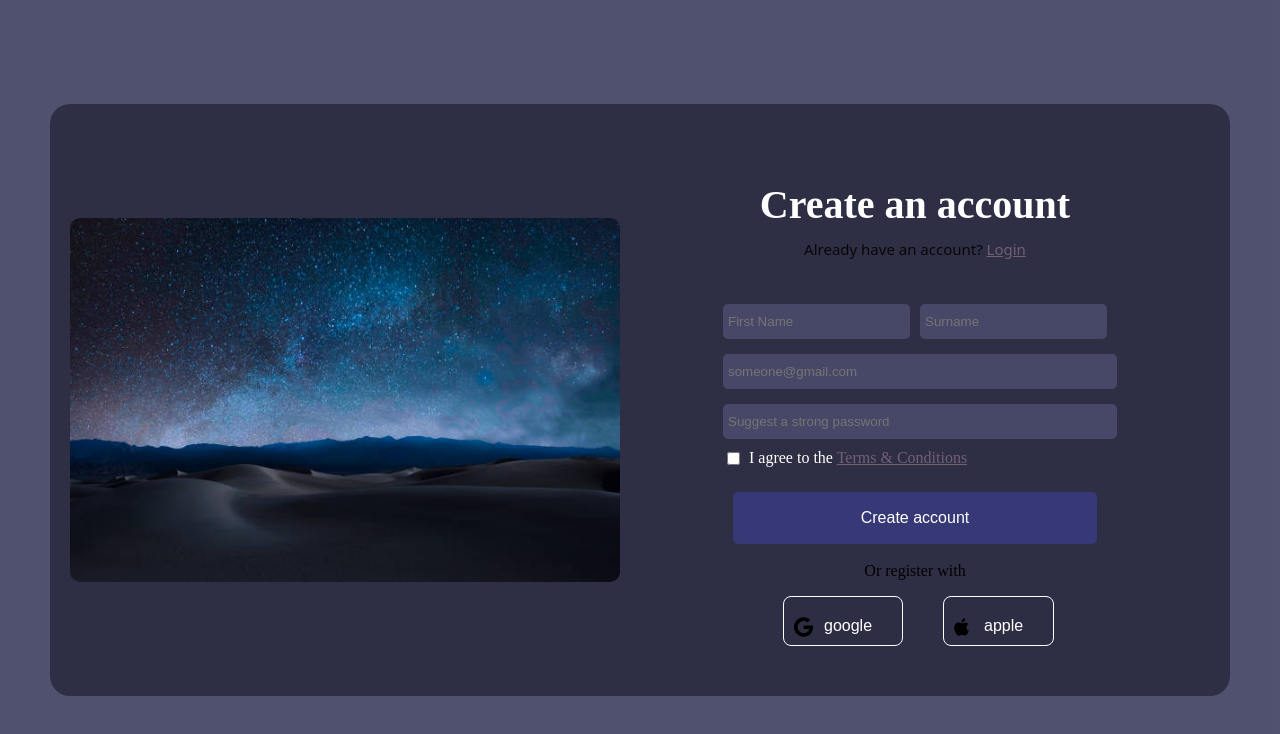
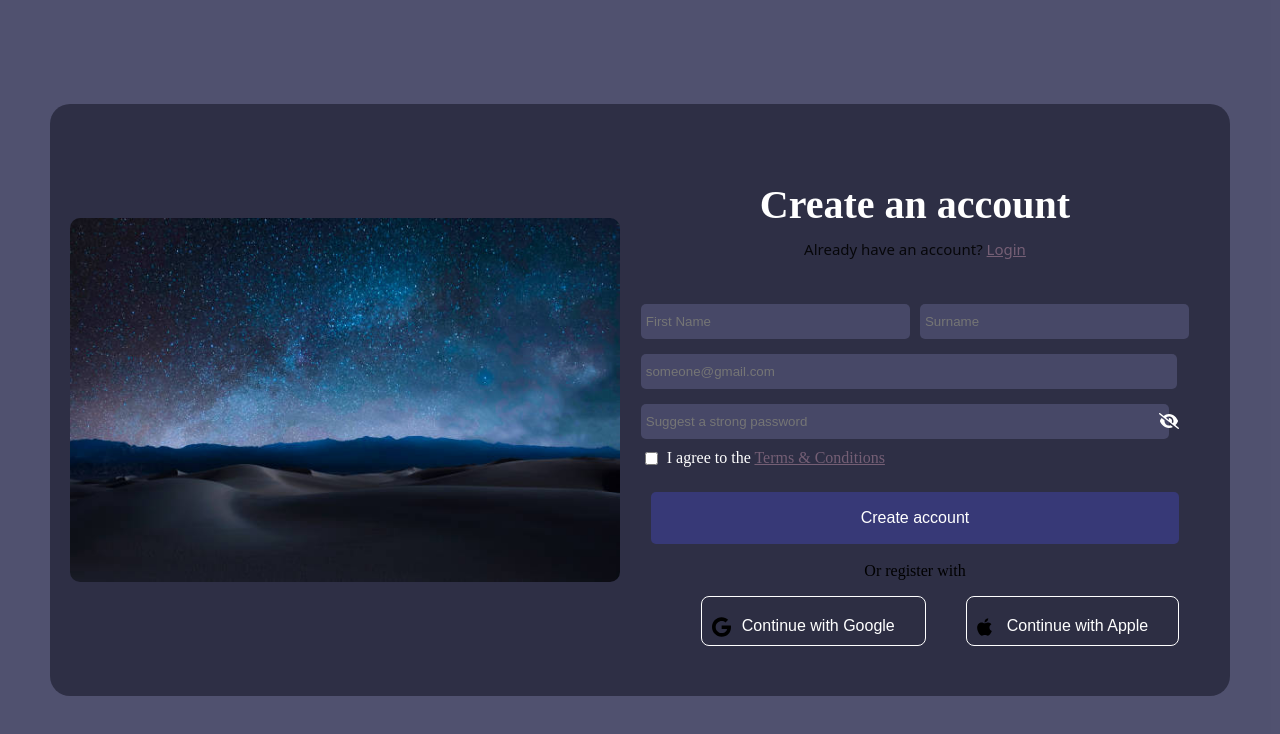
Before and after one commit to Nwowo001/First-project, a React (Vite) app: page /sign-in in a window 1280 px wide. Shown: the top 734 px of the page. Built offline with nearby package versions, Linux system fonts and the light colour scheme.

Commit message:
introduction to node.js

```diff
--- a/src/components/Forms/Forms.css
+++ b/src/components/Forms/Forms.css
@@ -92,10 +92,31 @@
   gap: 10px; /* Optional: Space between the inputs */
   width: 100%; /* Full width to ensure responsiveness */
 }
-
+.password {
+  position: relative; /* Add relative positioning */
+  width: 100%; /* Full width */
+}
+.password input {
+  height: 25px;
+  max-width: 100%; /* Full width */
+  border-radius: 5px;
+  padding: 5px 30px 5px 5px; /* Add padding to make space for the icon */
+  margin: 5px 0;
+  background-color: hsla(238, 18%, 35%, 0.957);
+  border-style: none;
+  width: 90%; /* Full width */
+}
+.password-toggle {
+  position: absolute; /* Position absolutely */
+  right: 10px; /* Adjust the position from the right */
+  top: 50%; /* Center vertically */
+  transform: translateY(-50%); /* Adjust for perfect centering */
+  cursor: pointer;
+  color: white; /* Change icon color as needed */
+  font-size: 16px; /* Adjust icon size */
+}
 .username input,
-.address input,
-.password input {
+.address input {
   height: 25px;
   max-width: 100%; /* Full width */
   border-radius: 5px;
@@ -103,7 +124,7 @@
   margin: 5px 0;
   background-color: hsla(238, 18%, 35%, 0.957);
   border-style: none;
-  width: 100%; /* Full width */
+  width: 96%; /* Full width */
 }
 
 /* .buttons {
--- a/src/components/Forms/Forms.jsx
+++ b/src/components/Forms/Forms.jsx
@@ -4,6 +4,8 @@ import background from "../../assets/background.jpg";
 import google from "../../assets/google.svg";
 import apple from "../../assets/apple.svg";
 import ButtonComponent from "../Button/ButtonComponent";
+import { FontAwesomeIcon } from "@fortawesome/react-fontawesome";
+import { faEye, faEyeSlash } from "@fortawesome/free-solid-svg-icons";
 
 const Forms = () => {
   const [isChecked, setIsChecked] = useState(false);
@@ -14,6 +16,7 @@ const Forms = () => {
     password: "",
   });
   const [errors, setErrors] = useState({});
+  const [showPassword, setShowPassword] = useState(false);
 
   const handleCheckboxChange = () => {
     setIsChecked(!isChecked);
@@ -60,12 +63,23 @@ const Forms = () => {
     return Object.keys(newErrors).length === 0;
   };
 
-  const handleSubmit = (e) => {
+  const handleSubmit = async (e) => {
     e.preventDefault();
-    console.log("Button clicked!");
     if (validateForm()) {
-      alert("Success! Your account has been created.");
-      console.log("Form data:", formData);
+      try {
+        const response = await fetch("http://localhost:5000/api/register", {
+          method: "POST",
+          headers: {
+            "Content-Type": "application/json",
+          },
+          body: JSON.stringify(formData),
+        });
+
+        const result = await response.json();
+        alert(result.message);
+      } catch (error) {
+        console.error("Error:", error);
+      }
     }
   };
 
@@ -127,11 +141,21 @@ const Forms = () => {
             <div className="password">
               <input
                 id="password"
-                type="password"
+                type={showPassword ? "text" : "password"}
                 placeholder="Suggest a strong password"
                 value={formData.password}
                 onChange={handleChange}
               />
+              <span
+                onClick={() => setShowPassword(!showPassword)}
+                className="password-toggle"
+              >
+                {showPassword ? (
+                  <FontAwesomeIcon icon={faEye} />
+                ) : (
+                  <FontAwesomeIcon icon={faEyeSlash} />
+                )}
+              </span>
               {errors.password && <p className="error">{errors.password}</p>}
             </div>
 
@@ -180,10 +204,9 @@ const Forms = () => {
                 fontFamily="Arial"
                 className="google"
                 onClick={handleGoogleLogin}
-                // transiton="background-color 0.3s ease"
               >
                 <img src={google} alt="Google" />
-                <span>google</span>
+                <span>Continue with Google</span>
               </ButtonComponent>
               <ButtonComponent
                 backgroundColor="hsla(237, 19%, 22%, 0.957)"
@@ -199,7 +222,7 @@ const Forms = () => {
                 onClick={handleAppleLogin}
               >
                 <img src={apple} alt="Apple" />
-                <span>apple</span>
+                <span>Continue with Apple</span>
               </ButtonComponent>
             </div>
           </form>
```
Also changed, not shown: Server.js (added, +77 -0 lines), package.json (+8 -1 lines), 1 other file (tests, documents, lock files or other folders).
